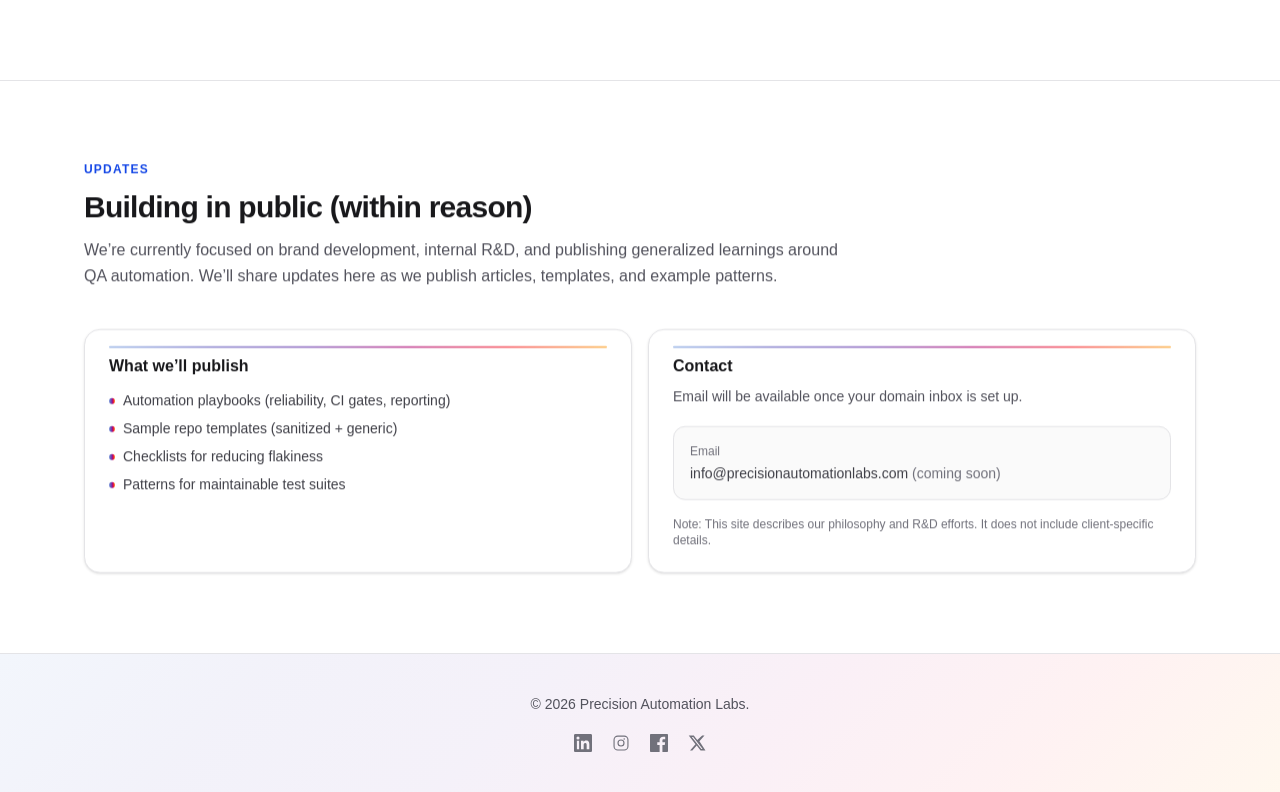
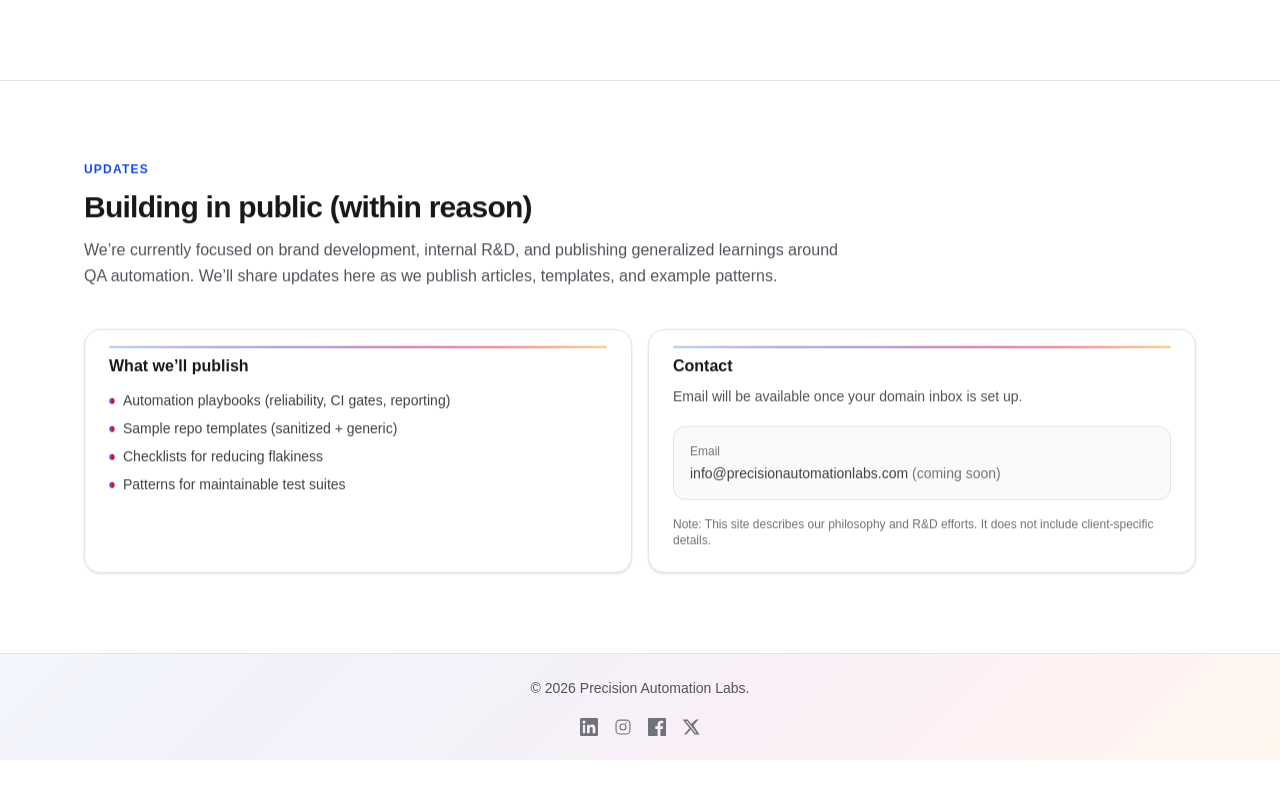
Before and after one commit to precision-automation-labs/website, a Next.js app: page / in a window 1280 px wide. Shown: the part 2493-3285 px from the top of the page. After the commit the page ends 3253 px from the top, so only its background shows below. Built offline with nearby package versions, Linux system fonts and the light colour scheme.

Commit message:
Reduced footer

```diff
--- a/app/page.tsx
+++ b/app/page.tsx
@@ -1032,11 +1032,11 @@ export default function HomePage() {
       {/* ✅ Footer with same gradient tint as header */}
       <footer className="relative border-t border-zinc-200">
         <div className="pointer-events-none absolute inset-0 brand-gradient-soft opacity-60" />
-        <div className="relative mx-auto max-w-6xl px-5 py-10 text-sm text-zinc-600">
+        <div className="relative mx-auto max-w-6xl px-5 py-6 text-sm text-zinc-600">
           <div className="flex flex-col items-center justify-center gap-5">
             <div>© {new Date().getFullYear()} Precision Automation Labs.</div>
 
-            <div className="flex items-center justify-center gap-5">
+            <div className="flex items-center justify-center gap-4">
               <a
                 href="#"
                 target="_blank"
```
